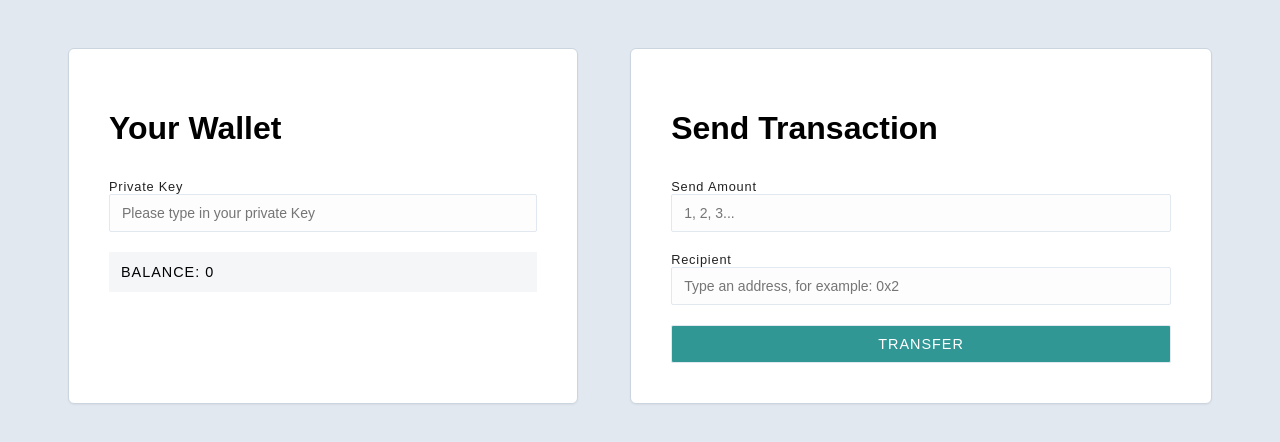
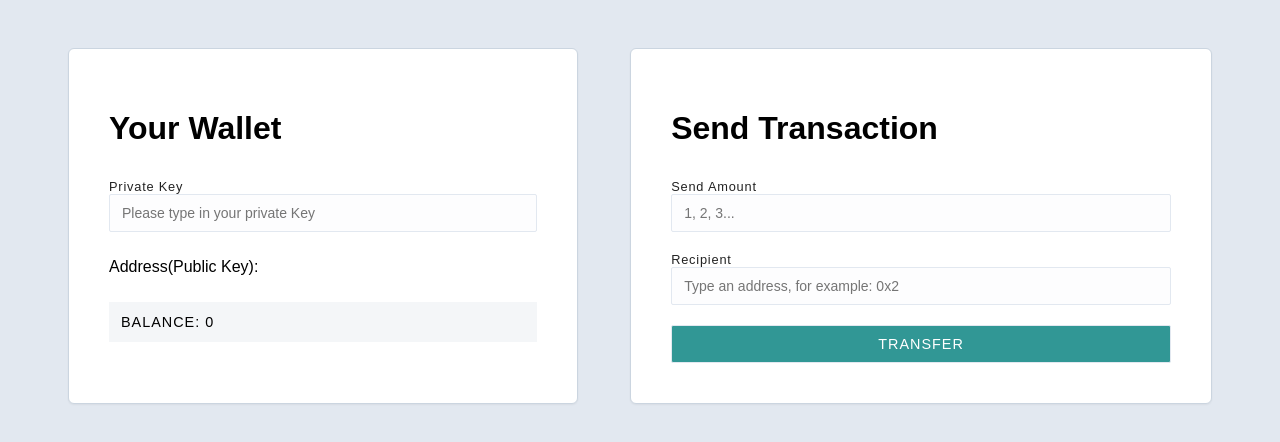
Before and after one commit to Payameno/ecdsa-node, a React (Vite) app in the folder client/: page / in a window 1280 px wide. Shown: the top 442 px of the page. Built offline with nearby package versions, Linux system fonts and the light colour scheme.

Commit message:
show public key on page

```diff
--- a/client/src/Wallet.jsx
+++ b/client/src/Wallet.jsx
@@ -12,7 +12,7 @@ function Wallet({ address, setAddress, balance, setBalance, privateKey, setPriva
     const publicKey = secp.getPublicKey(privateKey);
     const keccak256PublicKey = keccak256(publicKey).slice(-20);
     const publicKeyHex = toHex(keccak256PublicKey);
-    console.log('publicKeyHex', publicKeyHex)
+    setAddress(publicKeyHex);
 
     if (address) {
       const {
@@ -32,7 +32,7 @@ function Wallet({ address, setAddress, balance, setBalance, privateKey, setPriva
         Private Key
         <input placeholder="Please type in your private Key" value={privateKey} onChange={onChange}></input>
       </label>
-
+      <p>Address(Public Key): {address}</p>
       <div className="balance">Balance: {balance}</div>
     </div>
   );
```
